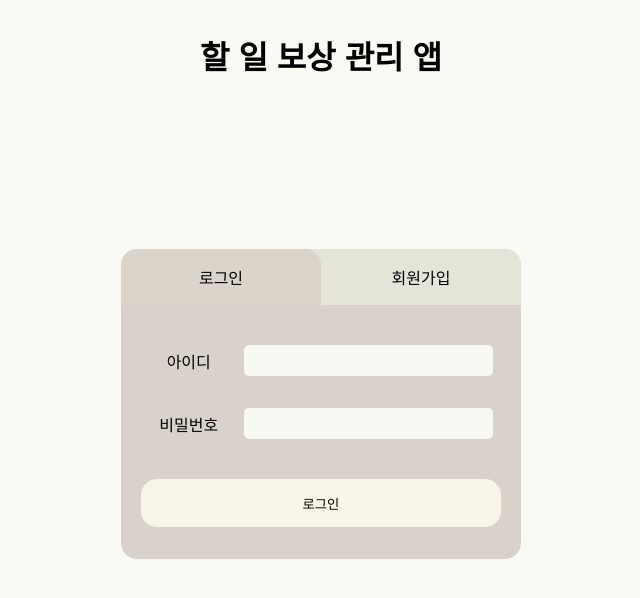
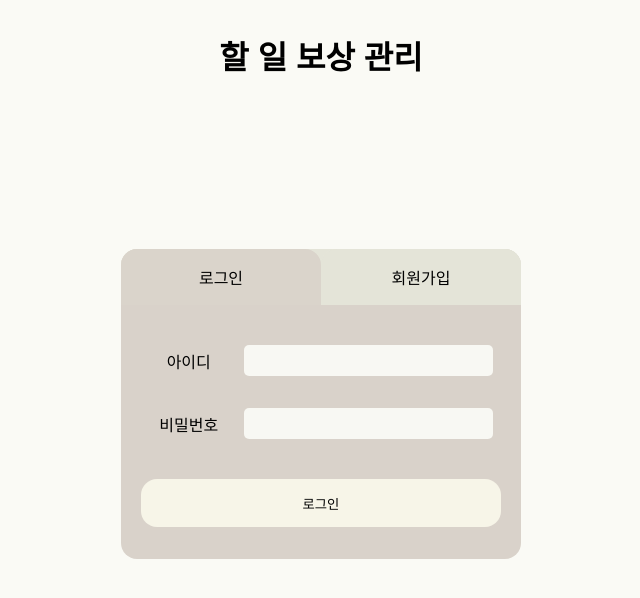
Before and after one commit to Yuna-001/custom-task-rewards-react-ts, a React (Vite) app: page / in a window 1280 px wide. Shown: the top 598 px of the page, without its empty margins (319-959 px from the left). Built offline with nearby package versions, Linux system fonts and the light colour scheme; no server answers.

Commit message:
앱 이름을 '할 일 관리 앱'에서 '할 일 관리'로 변경

```diff
--- a/index.html
+++ b/index.html
@@ -4,7 +4,7 @@
     <meta charset="UTF-8" />
     <link rel="icon" type="image/svg+xml" href="/coin.svg" />
     <meta name="viewport" content="width=device-width, initial-scale=1.0" />
-    <title>Custom Task Rewards App</title>
+    <title>할 일 보상 관리</title>
   </head>
   <body>
     <div id="root"></div>
--- a/src/pages/AuthPage.tsx
+++ b/src/pages/AuthPage.tsx
@@ -53,7 +53,7 @@ const AuthPage: React.FC = () => {
 
   return (
     <>
-      <Title>할 일 보상 관리 앱</Title>
+      <Title>할 일 보상 관리</Title>
       <Container>
         <AuthForm authMode={authMode} onAuthModeChange={handleChangeAuthMode} />
         <ErrorBox>{error ?? ""}</ErrorBox>
```
